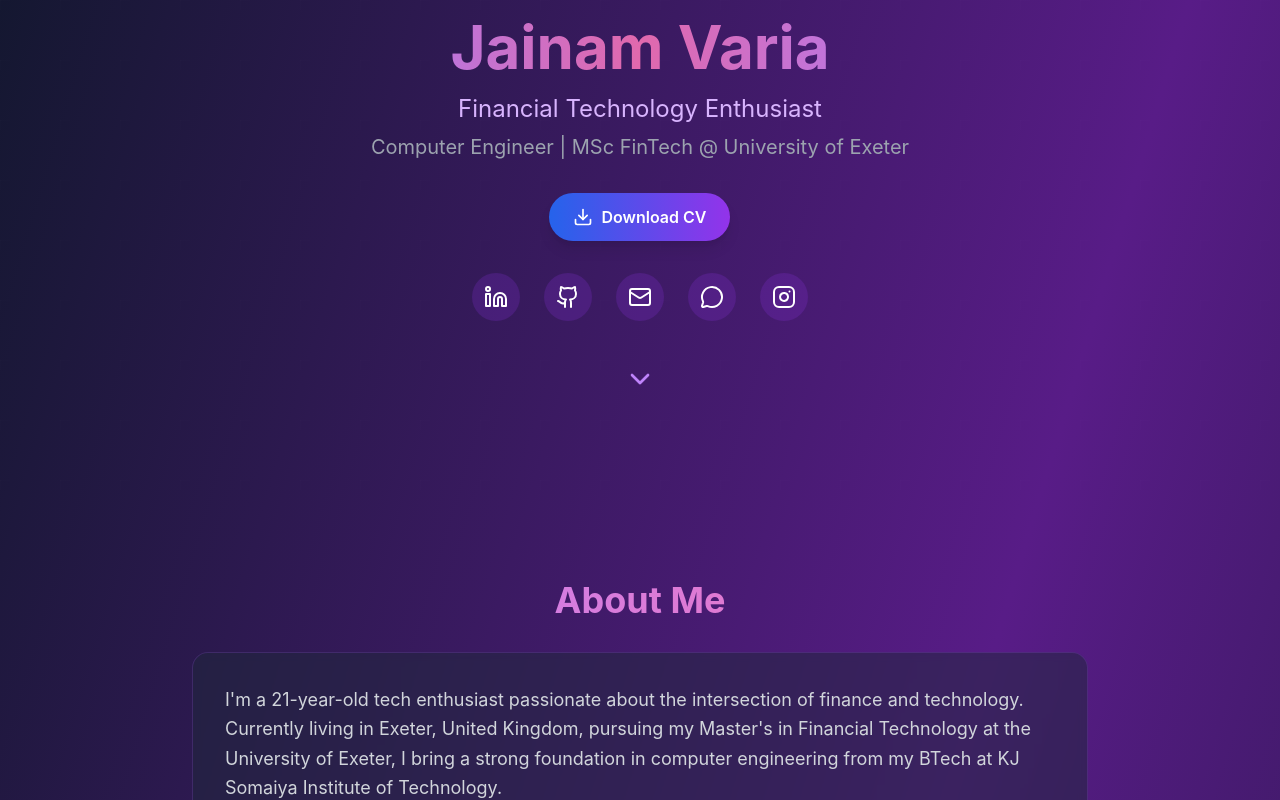
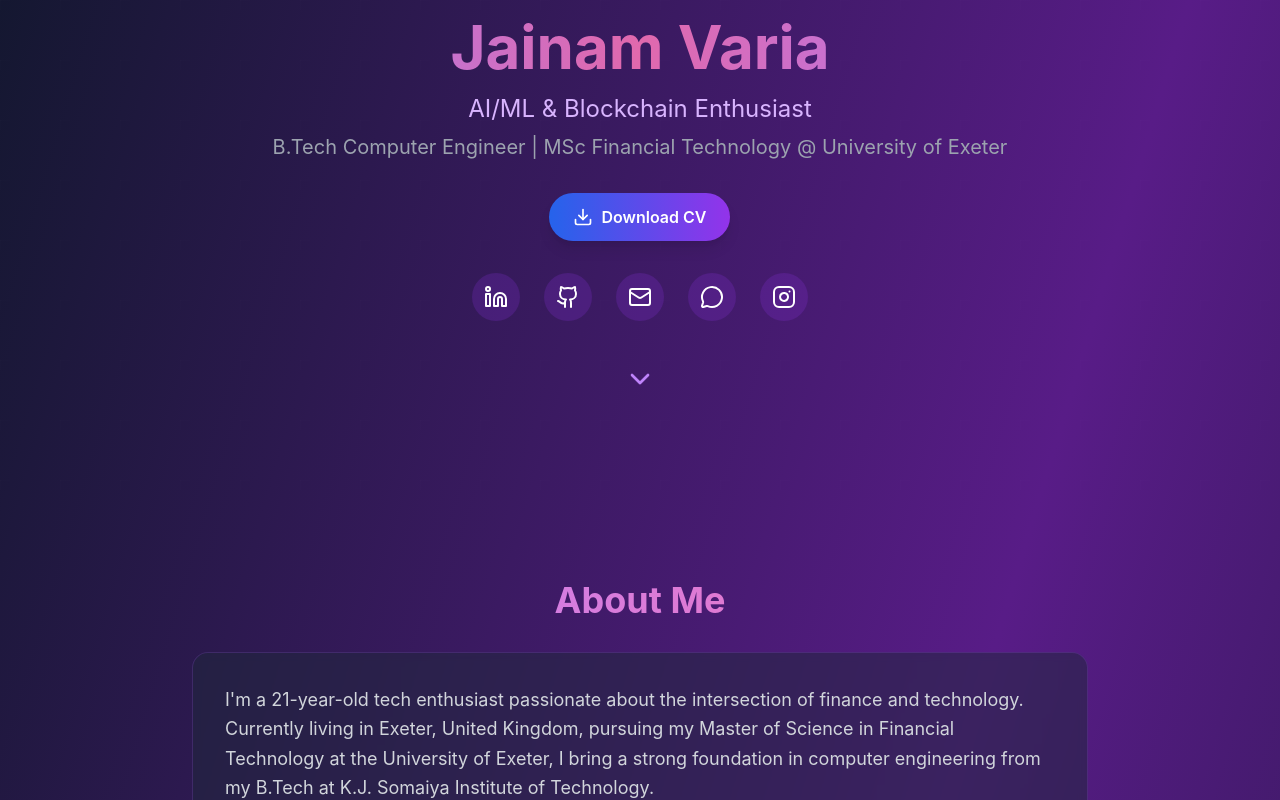
Before and after one commit to jainam1810/Portfolio_Website, a React (Create React App) app: page / in a window 1280 px wide. Shown: the part 300-1100 px from the top of the page. Built offline with nearby package versions, Linux system fonts and the light colour scheme.

Commit message:
Update portfolio site

```diff
--- a/src/App.js
+++ b/src/App.js
@@ -1,5 +1,5 @@
 import React, { useState, useEffect } from 'react';
-import { Github, Linkedin, Mail, MessageCircle, Video, Instagram, Download, ExternalLink, Code, Briefcase, GraduationCap, Award, ChevronDown } from 'lucide-react';
+import { Github, Linkedin, Mail, MessageCircle, Video, Instagram, Download, Code, GraduationCap, Award, ChevronDown } from 'lucide-react';
 
 
 export default function Portfolio() {
@@ -90,8 +90,8 @@ export default function Portfolio() {
                     <h1 className="text-6xl font-bold mb-4 bg-gradient-to-r from-purple-400 via-pink-400 to-purple-400 bg-clip-text text-transparent animate-pulse">
                         Jainam Varia
                     </h1>
-                    <p className="text-2xl text-purple-300 mb-2">Financial Technology Enthusiast</p>
-                    <p className="text-xl text-gray-400 mb-8">Computer Engineer | MSc FinTech @ University of Exeter</p>
+                    <p className="text-2xl text-purple-300 mb-2">AI/ML & Blockchain Enthusiast</p>
+                    <p className="text-xl text-gray-400 mb-8">B.Tech Computer Engineer | MSc Financial Technology @ University of Exeter</p>
 
                     <div className="flex gap-4 justify-center mb-8">
                         <a href="https://drive.google.com/file/d/1dK8Y9fE3lZKAspmf7n5YVlES4c-9znax/view?usp=sharing" download
@@ -140,9 +140,9 @@ export default function Portfolio() {
                     <div className="bg-slate-800/50 backdrop-blur-sm rounded-2xl p-8 border border-purple-500/20">
                         <p className="text-lg text-gray-300 leading-relaxed mb-6">
                             I'm a 21-year-old tech enthusiast passionate about the intersection of finance and technology.
-                            Currently living in Exeter, United Kingdom, pursuing my Master's in Financial Technology at
-                            the University of Exeter, I bring a strong foundation in computer engineering from my BTech at
-                            KJ Somaiya Institute of Technology.
+                            Currently living in Exeter, United Kingdom, pursuing my Master of Science in Financial Technology at
+                            the University of Exeter, I bring a strong foundation in computer engineering from my B.Tech at
+                            K.J. Somaiya Institute of Technology.
                         </p>
                         <p className="text-lg text-gray-300 leading-relaxed mb-6">
                             My journey combines technical expertise with financial acumen, positioning me to drive innovation
```
